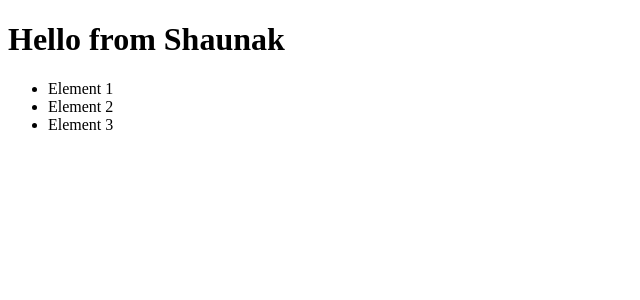
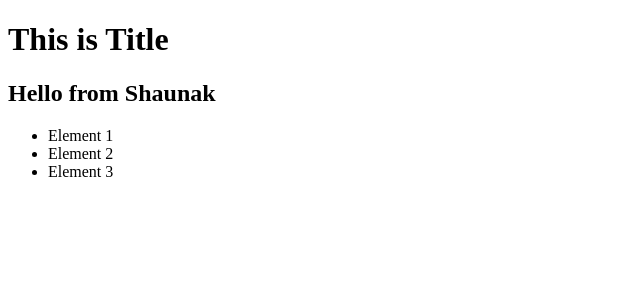
Before and after one commit to shaunak24/namaste-react-demo-app, a React (Vite) app: page / in a window 1280 px wide. Shown: the top 300 px of the page, without its empty margins (0-640 px from the left). Built offline with nearby package versions, Linux system fonts and the light colour scheme.

Commit message:
Functional components implementation

```diff
--- a/App.js
+++ b/App.js
@@ -11,11 +11,29 @@ import ReactDOM from 'react-dom/client';
 // JSX
 const nums = [1, 2, 3];
 
-const heading = (
+// const heading = (
+//   <div id="container">
+//     <h1 id="title" key="h1">
+//       Hello from Shaunak
+//     </h1>
+//     <ul>
+//       {nums.map((num) => (
+//         <li key={`key-${num}`}>Element {num}</li>
+//       ))}
+//     </ul>
+//   </div>
+// );
+
+// Functional component
+const Title = () => <h1>This is Title</h1>;
+
+const HeadingComponent = () => {
+  return (
     <div id="container">
-    <h1 id="title" key="h1">
+      <Title />
+      <h2 id="sub-title" key="h2">
         Hello from Shaunak
-    </h1>
+      </h2>
       <ul>
         {nums.map((num) => (
           <li key={`key-${num}`}>Element {num}</li>
@@ -23,6 +41,8 @@ const heading = (
       </ul>
     </div>
   );
+};
 
 const root = ReactDOM.createRoot(document.getElementById('root'));
-root.render(heading);
+// root.render(heading);
+root.render(<HeadingComponent />);
--- a/index.html
+++ b/index.html
@@ -4,7 +4,7 @@
     <meta charset="UTF-8">
     <meta http-equiv="X-UA-Compatible" content="IE=edge">
     <meta name="viewport" content="width=device-width, initial-scale=1.0">
-    <title>Document</title>
+    <title>Demo App</title>
 </head>
 <body>
     <div id="root">Not Rendered</div>
```
Also changed, not shown: notes.txt (added). Lines whose indentation alone changed are shown as unchanged.
